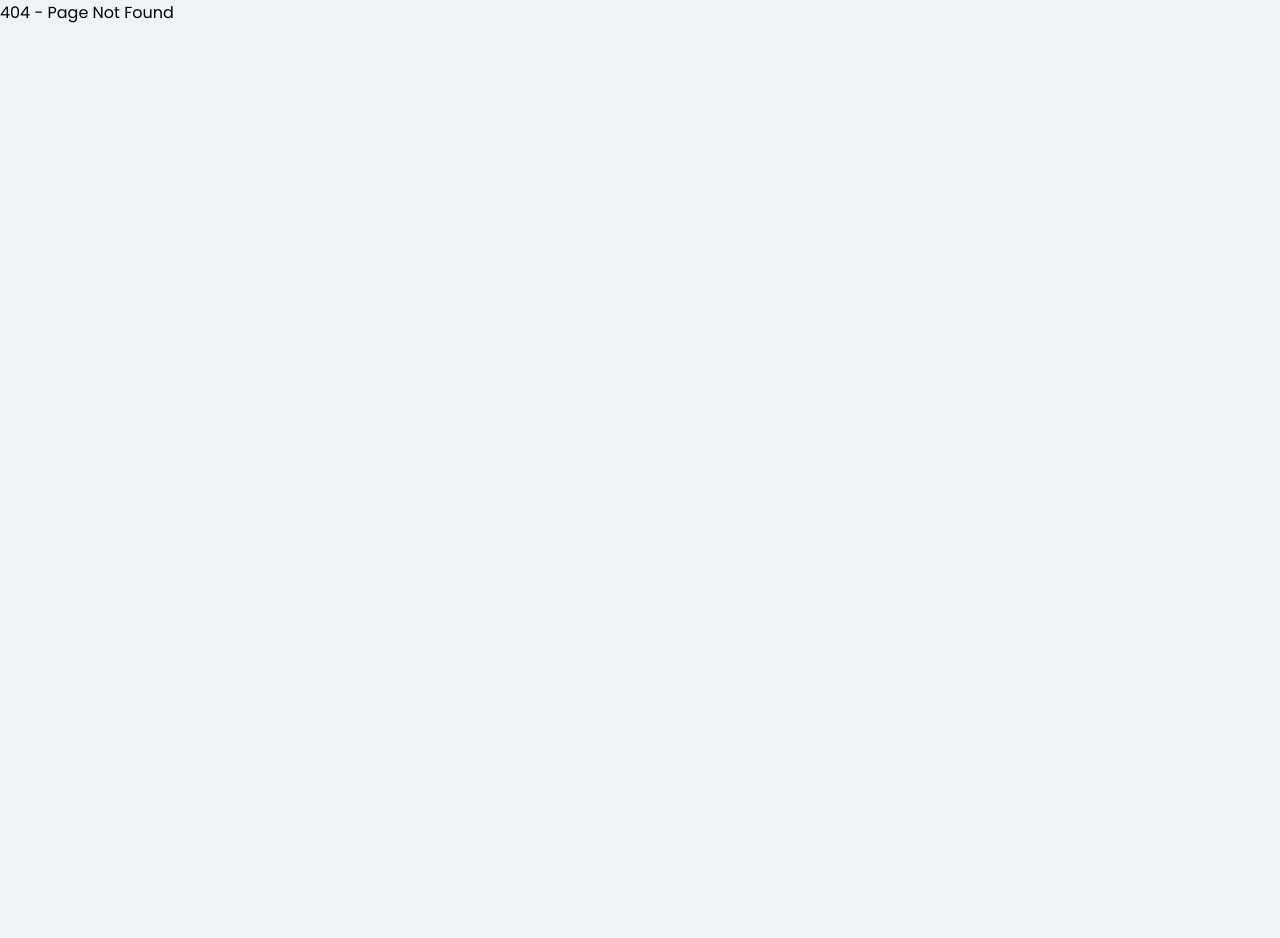
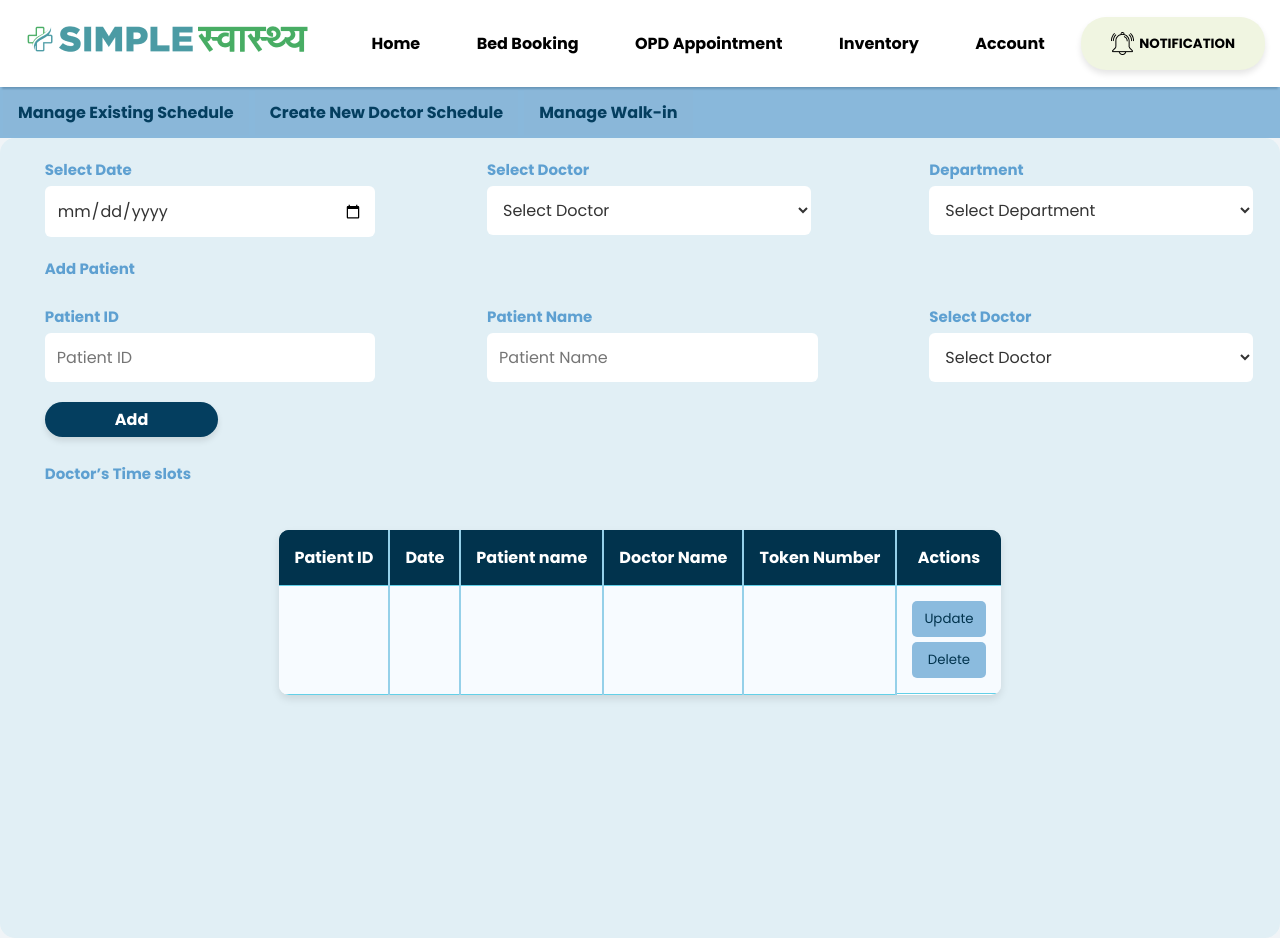
Before and after one commit to SIH-Team-Void/SIH_Finale, a React (Create React App) app in the folder frontend/simpleswastha/: page /admin/walkIn in a window 1280 px wide. Before the commit this address had no page. Before the commit the page ends 800 px from the top, so only its background shows below. Built offline with nearby package versions, Linux system fonts and the light colour scheme.

Commit message:
New Page - Walk in

```diff
--- a/frontend/simpleswastha/src/App.js
+++ b/frontend/simpleswastha/src/App.js
@@ -10,8 +10,10 @@ import ManageBed from './admin/temp/manageBed';
 import HospAccount from './admin/temp/account';
 import Storage from './admin/temp/storage';
 import Sales from './admin/temp/sales';
+import WalkIn from './admin/temp/walkIn';
 import Vaim from './admin/temp/vaim';
 import DrSc from './admin/temp/drSc';
+// import BedList from './admin/temp/bedlist';
 import BedNoti from './admin/temp/bedNo';
 import Inventory from './admin/temp/inventory';
 import UserLogin from './user/temp/userLogin';
@@ -50,6 +52,8 @@ function App() {
           <Route path="/admin/inventory/storage" element={<Storage />} />
           <Route path="/admin/inventory/sales" element={<Sales />} />
           <Route path="/admin/inventory/vaim" element={<Vaim />} />
+          {/* <Route path="/admin/bedlist" element={<BedList />} /> */}
+          <Route path="/admin/walkIn" element={<WalkIn />} />
 
           {/* User Portal */}
           <Route path="/user" element={<UserLogin />} />
--- a/frontend/simpleswastha/src/admin/css/storage.css
+++ b/frontend/simpleswastha/src/admin/css/storage.css
@@ -29,7 +29,7 @@ table {
     border-collapse: collapse;
     background-color: white;
     border-radius: 10px;
-    overflow: hidden;
+    /* overflow: hidden; */
     box-shadow: 0 4px 8px rgba(0, 0, 0, 0.1);
 }
 
--- a/frontend/simpleswastha/src/admin/temp/drSc.js
+++ b/frontend/simpleswastha/src/admin/temp/drSc.js
@@ -6,16 +6,28 @@ import '../css/drSc.css';
 
 export default function DrSchedule() {
   const navigate = useNavigate();
-  const [hospitalId, setHospitalId] = useState(34); //dummy number
+  const [hospitalId, setHospitalId] = useState(null); // Initially null
   const [modalMessage, setModalMessage] = useState('');
   const [showModal, setShowModal] = useState(false);
 
+  // Fetch the hospital ID on component mount
   useEffect(() => {
-    const storedHospitalId = localStorage.getItem('hospitalId');
-    if (storedHospitalId) {
-      setHospitalId(storedHospitalId);
+    const fetchHospitalId = async () => {
+      try {
+        const response = await axios.get('http://localhost:8000/api/hospital/get-hospital-id/', {
+          headers: {
+            Authorization: `Bearer ${localStorage.getItem('token')}`, // Use your auth token
+          },
+        });
+        setHospitalId(response.data.hosp_ID);
+      } catch (error) {
+        console.error('Error fetching hospital ID:', error.response ? error.response.data : error.message);
+        alert('Failed to fetch hospital ID. Please check your connection or log in again.');
       }
-  }, [navigate]);
+    };
+
+    fetchHospitalId();
+  }, []);
 
   const handleAddDoctor = async (e) => {
     e.preventDefault();
@@ -26,7 +38,7 @@ export default function DrSchedule() {
       doctor_phone: e.target.elements.drContact.value,
       education: e.target.elements.education.value,
       department: e.target.elements.department.value,
-      hospital_id: hospitalId,
+      hospital_id: hospitalId, // Use the fetched hospital ID
       fees: e.target.elements.drFee.value,
     };
 
@@ -51,7 +63,7 @@ export default function DrSchedule() {
       end_time: formatTime(e.target.elements.endTime.value),
       interval: e.target.elements.interval.value, // Consider validation
       fees: parseFloat(e.target.elements.bookingFee.value), // Ensure it's a number
-      hospital_id: hospitalId,
+      hospital_id: hospitalId, // Use the fetched hospital ID
     };
 
     try {
@@ -75,6 +87,10 @@ export default function DrSchedule() {
     setModalMessage('');
   };
 
+  if (hospitalId === null) {
+    return <div>Loading...</div>; // Show loading indicator until hospital ID is fetched
+  }
+
   return (
     <div className="drSc-body">
       <Navbar />
@@ -82,6 +98,7 @@ export default function DrSchedule() {
         <div className="drSc-options">
           <Link to="/admin/opdSc" className="drSc-activity">Manage Existing Schedule</Link>
           <Link to="/admin/drSc" className="drSc-activity">Create New Doctor Schedule</Link>
+          <Link to="/admin/walkIn" className="drSc-activity">Manage Walk-in</Link>
         </div>
 
         <form onSubmit={handleAddDoctor}>
@@ -125,7 +142,6 @@ export default function DrSchedule() {
                 <input type="number" id="drFee" name="drFee" placeholder="Enter doctor's fee" required />
               </div>
           </div>
-
           <button className="drSc-register-btn" type="submit">ADD DOCTOR</button>
         </form>
 
@@ -163,7 +179,6 @@ export default function DrSchedule() {
               <input type="number" id="bookingFee" name="bookingFee" placeholder="Booking Fee" required />
             </div>
           </div>
-
           <button className="drSc-register-btn" type="submit">ADD SLOT</button>
         </form>
       </div>
--- a/frontend/simpleswastha/src/admin/temp/opdSc.js
+++ b/frontend/simpleswastha/src/admin/temp/opdSc.js
@@ -96,6 +96,7 @@ export default function OpdSc() {
         <div className="opdSc-options">
           <Link to="/admin/opdSc" className="drSc-activity">Manage Existing Schedule</Link>
           <Link to="/admin/drSc" className="drSc-activity">Create New Doctor Schedule</Link>
+          <Link to="/admin/walkIn" className="drSc-activity">Manage Walk-in</Link>
         </div>
         <div className="opdSc-forminputs" id="formContent">
           <form>
--- /dev/null
+++ b/frontend/simpleswastha/src/admin/temp/walkIn.js
@@ -0,0 +1,116 @@
+import React from 'react'
+import { Link } from 'react-router-dom';
+import Navbar from '../component/navbar';
+import '../css/opdSc.css';
+
+export default function walkIn() {
+  return (
+    <div className="opdSc-body">
+    <Navbar />
+      <div className="opdSc-options">
+      <Link to="/admin/opdSc" className="drSc-activity">Manage Existing Schedule</Link>
+      <Link to="/admin/drSc" className="drSc-activity">Create New Doctor Schedule</Link>
+      <Link to="/admin/walkIn" className="drSc-activity">Manage Walk-in</Link>
+      </div>
+      <div className="storage-forminputs" id="formContent">
+          <form>
+            <div className="storage-form-row">
+              <div className="storage-form-group">
+                <label htmlFor="name">Select Date</label>
+                <input type="date" id="name" />
+              </div>
+              <div className="storage-form-group">
+                   <label for="user_group">Select Doctor</label>
+                   <select id="user_group" name="user_blood_group" required>
+                       <option value="">Select Doctor</option>
+                       <option value=""></option>
+                       <option value=""></option>
+                       <option value=""></option>
+                       <option value=""></option>
+                       <option value=""></option>
+                       <option value=""></option>
+                       <option value=""></option>
+                       <option value=""></option>
+                   </select>
+               </div>
+              <div className="storage-form-group">
+                   <label for="user_group">Department</label>
+                   <select id="user_group" name="user_blood_group" required>
+                       <option value="">Select Department</option>
+                       <option value=""></option>
+                       <option value=""></option>
+                       <option value=""></option>
+                       <option value=""></option>
+                       <option value=""></option>
+                       <option value=""></option>
+                       <option value=""></option>
+                       <option value=""></option>
+                   </select>
+               </div>
+            </div>
+            <div className="storage-form-row">
+              <div className="storage-form-group">
+                <label htmlFor="name">Add Patient</label>
+              </div>
+            </div>
+            <div className="storage-form-row">
+              <div className="storage-form-group">
+                <label htmlFor="name">Patient ID</label>
+                <input type="number" id="name" placeholder="Patient ID" />
+              </div>
+              <div className="storage-form-group">
+                <label htmlFor="name">Patient Name</label>
+                <input type="text" id="name" placeholder="Patient Name" />
+              </div>
+              <div className="storage-form-group">
+                   <label for="user_group">Select Doctor</label>
+                   <select id="user_group" name="user_blood_group" required>
+                       <option value="">Select Doctor</option>
+                       <option value=""></option>
+                       <option value=""></option>
+                       <option value=""></option>
+                       <option value=""></option>
+                       <option value=""></option>
+                       <option value=""></option>
+                       <option value=""></option>
+                       <option value=""></option>
+                   </select>
+               </div>
+            </div>
+            <button type="submit" className="storage-save">Add</button> <br /><br />
+            <div className="storage-form-row">
+              <div className="storage-form-group">
+                <label htmlFor="name">Doctor’s Time slots</label>
+              </div>
+            </div>
+            <table>
+              <thead>
+                <tr>
+                  <th>Patient ID</th>
+                  <th>Date</th>
+                  <th>Patient name</th>
+                  <th>Doctor Name</th>
+                  <th>Token Number</th>
+                  <th>Actions</th>
+                </tr>
+              </thead>
+              <tbody>
+                  <tr>
+                    <td></td>
+                    <td></td>
+                    <td></td>
+                    <td></td>
+                    <td></td>
+                    <td className="storage-actions">
+                      <div className="storage-status-input"> <button className="storage-update-btn">Update</button>
+                        <button className="storage-delete-btn" >Delete</button>
+                      </div>
+                    </td>
+                  </tr>
+              </tbody>
+            </table>
+          </form>
+        </div>
+    </div>
+  )
+}
```
Also changed, not shown: 2 other files (tests, documents, lock files or other folders). Lines whose indentation alone changed are shown as unchanged.
